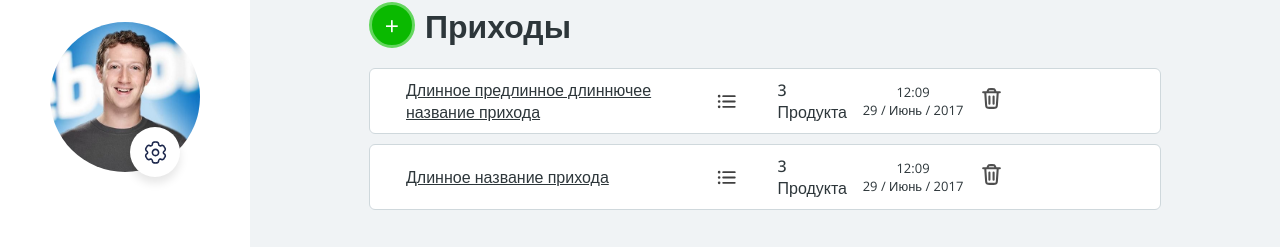
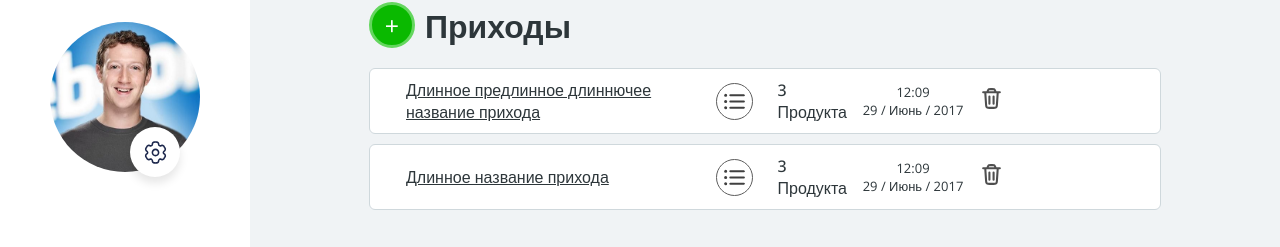
Before and after one commit to jalisco2213/orders-products, a Vue app: page / in a window 1280 px wide. Shown: the part 134-381 px from the top of the page. Built offline with nearby package versions, Linux system fonts and the light colour scheme.

Commit message:
Update OrderList.vue

```diff
--- a/src/components/Orders/OrderList.vue
+++ b/src/components/Orders/OrderList.vue
@@ -52,7 +52,7 @@ function handleDelete(order, event) {
         <div v-if="!isDetailsOpen" class="orders-item_name">{{ order.name }}</div>
 
         <div class="orders-item_count">
-          <List @click="emit('select-order', order)"/>
+          <List style="border-radius: 50%; padding: 5px; border: 1px solid #5d5d5d" @click="emit('select-order', order)"/>
 
           <div class="orders-item_count__length">
             <p style="font-weight: 500">
@@ -128,7 +128,7 @@ function handleDelete(order, event) {
   .orders-item_count {
     display: flex;
     align-items: center;
-    gap: 40px;
+    justify-content: space-between;
   }
 
   .orders-item_date {
```
